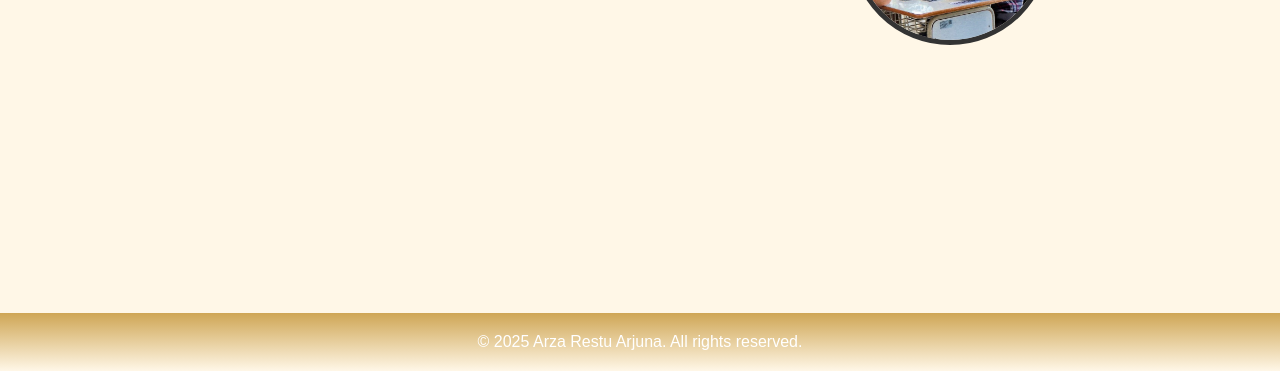
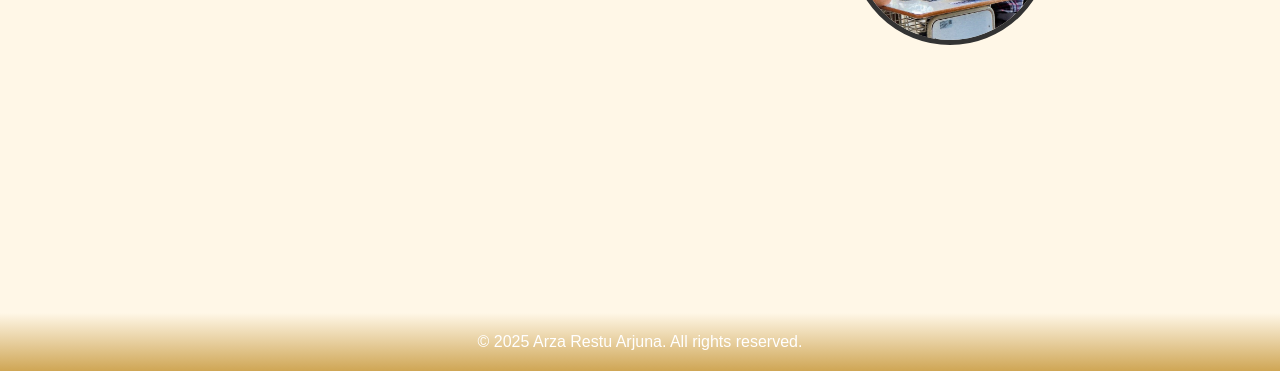
Before and after one commit to Arzaleph/Portofolio, a plain HTML site: page index.html in a window 1280 px wide. Shown: the part 429-800 px from the top of the page. Drawn offline with Linux system fonts and the light colour scheme.

Commit message:
Update styles.css

```diff
--- a/styles.css
+++ b/styles.css
@@ -36,7 +36,7 @@ nav .menu {
 
 nav .menu li a {
     text-decoration: none;
-    color: white
+    color: white;
     font-weight: bold;
     transition: color 0.3s;
 }
@@ -77,7 +77,7 @@ h1, h2 {
 }
 
 footer {
-    background: linear-gradient(to top, #FFF7E7, #cfa655);
+    background: linear-gradient(to top, #cfa655, #FFF7E7);
     padding: 20px;
     color: white;
     text-align: center;
```
